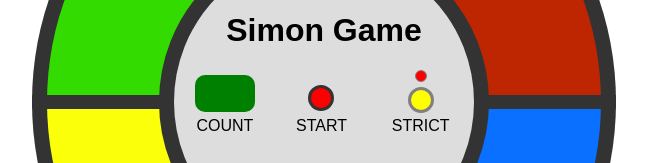
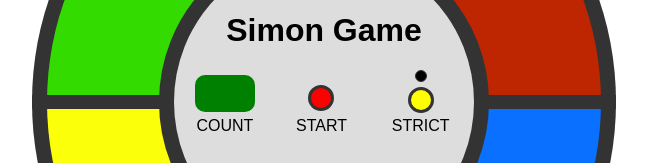
Before and after one commit to entorenee/simon-game, a React (Create React App) app: page / in a window 1280 px wide. Shown: the part 279-442 px from the top of the page, without its empty margins (316-963 px from the left). Built offline with nearby package versions, Linux system fonts and the light colour scheme.

Commit message:
Update Strict component
The strict component now has a property if strict mode is enabled or
not. If it is enabled, the light above the button will turn red. If it
is off, the light will be black. Also, shouldComponentUpdate was added
to eliminate unnecessary re-rendering.

```diff
--- a/src/Components/App.js
+++ b/src/Components/App.js
@@ -176,7 +176,10 @@
               gameOn={this.state.gameOn}
             />
             <Start startGame={this.startGame}/>
-            <Strict toggleStrict={this.toggleStrict} />
+            <Strict
+              toggleStrict={this.toggleStrict}
+              isStrict={this.state.strict}
+            />
           </div>
           <PowerButton
             toggleGamePower = {this.toggleGamePower}
--- a/src/Components/Strict.js
+++ b/src/Components/Strict.js
@@ -3,6 +3,23 @@
 import '../style/Strict.css';
 
 class Strict extends React.Component {
+
+  shouldComponentUpdate(nextProps) {
+    if (this.props.isStrict !== nextProps.isStrict) {
+      return true;
+    }
+    return false;
+  }
+
+  componentDidUpdate() {
+    var btnElement = document.getElementById('strict-mode-light');
+    if (this.props.isStrict) {
+      btnElement.style.backgroundColor = "red";
+    } else {
+      btnElement.style.backgroundColor = "black";
+    }
+  }
+
   render() {
     return (
       <div id="strict-button-wrapper">
@@ -15,7 +32,8 @@
 }
 
 Strict.propTypes = {
-  toggleStrict: PropTypes.func.isRequired
+  toggleStrict: PropTypes.func.isRequired,
+  isStrict: PropTypes.bool.isRequired
 }
 
 export default Strict;
--- a/src/style/Strict.scss
+++ b/src/style/Strict.scss
@@ -1,3 +1,5 @@
+@import './vars.scss';
+
 #strict-button-wrapper {
   width: 65px;
   height: 65px;
@@ -10,9 +12,10 @@
 #strict-mode-light {
   width: 10px;
   height: 10px;
-  background-color: red;
+  background-color: black;
   border-radius: 50%;
-  border: solid 1px grey;
+  border: solid 1px $borderColor;
+  transition: background-color 800ms;
 }
 
 #strict-mode-button {
@@ -20,6 +23,6 @@
   height: 20px;
   background-color: yellow;
   border-radius: 50%;
-  border: solid 3px grey;
+  border: solid 3px $borderColor;
   cursor: pointer;
 }
```
